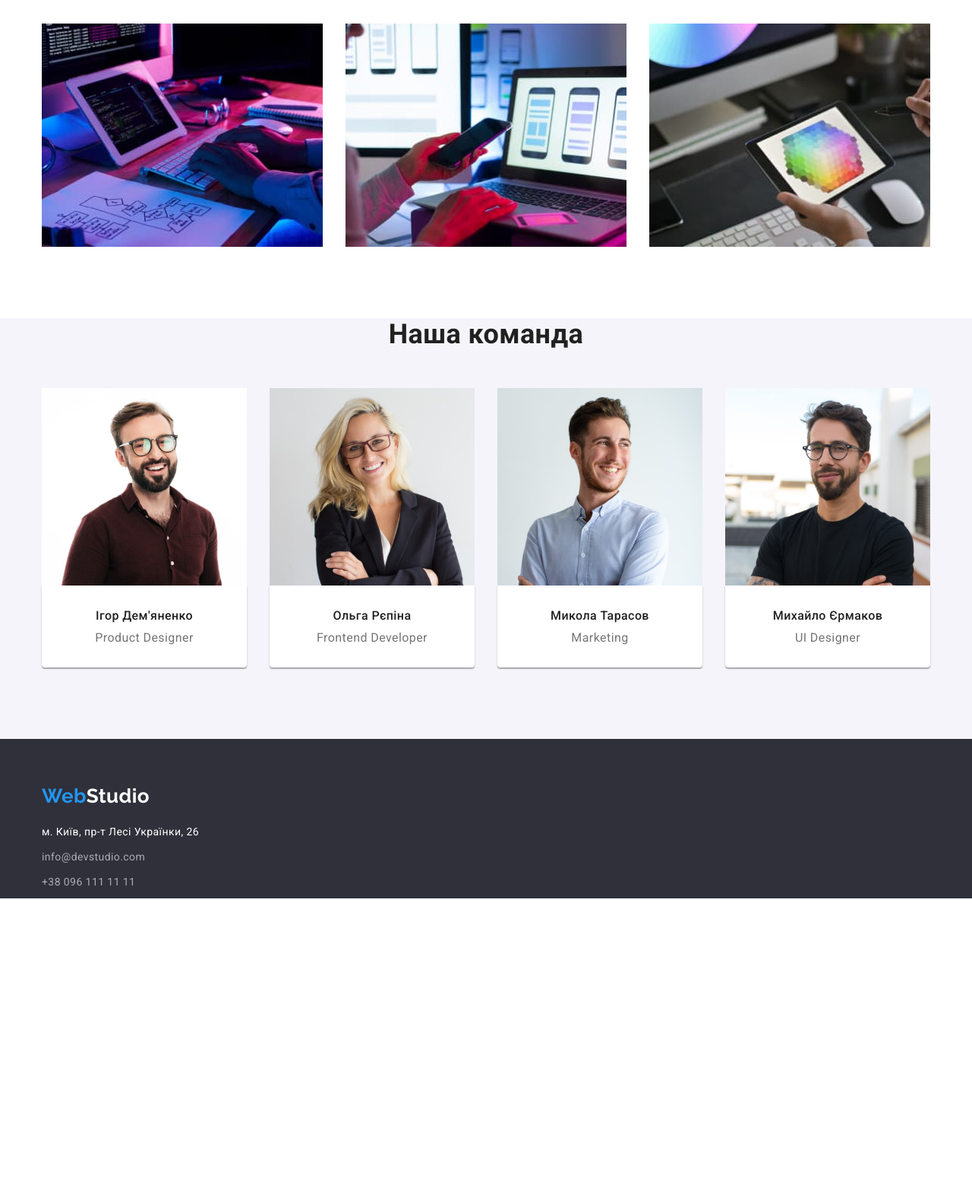
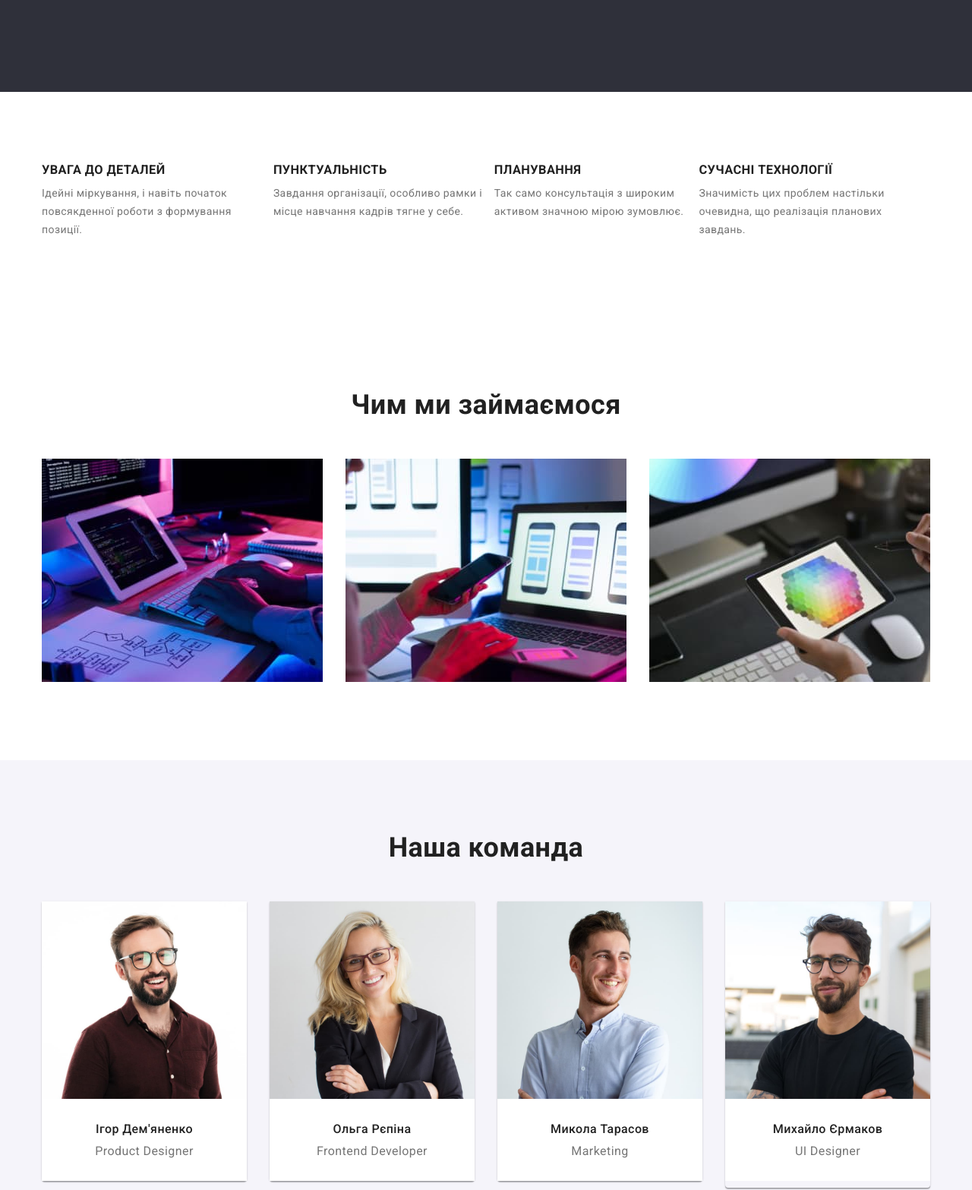
Before and after one commit to Tinkkid/goit-markup-hw-03, a plain HTML site: page index.html in a window 1280 px wide. Shown: the part 580-2147 px from the top of the page at 76% size. Before the commit the page ends 1763 px from the top, so only its background shows below. Drawn offline with nearby package versions, Linux system fonts and the light colour scheme.

Commit message:
changed margins to paddings

```diff
--- a/css/style.css
+++ b/css/style.css
@@ -122,13 +122,17 @@ img {
 
 /* Hero */
 .hero {
-  margin-bottom: 94px;
+  padding-bottom: 200px;
+  padding-top: 200px;
   background-color: var(--background-color-added);
   text-align: center;
 }
 .hero-title {
   margin-bottom: 30px;
   margin-top: 0;
+  margin-right: auto;
+  margin-left: auto;
+  max-width: 696px;
   color: var(--added-text-color);
   font-weight: 900;
   font-size: 44px;
@@ -165,9 +169,12 @@ img {
   height: 1px;
   margin: -1px;
 }
+.feature {
+  padding-bottom: 94px;
+  padding-top: 94px;
+}
 .features {
   display: flex;
-  margin-bottom: 94px;
 }
 .features .item {
   flex-basis: calc((100%-3 * 30px) / 4);
@@ -186,6 +193,10 @@ img {
 }
 
 /* Our works */
+.work {
+  padding-top: 94px;
+  padding-bottom: 94px;
+}
 .our-work {
   display: flex;
 }
@@ -194,7 +205,6 @@ img {
 }
 .our-work-title,
 .our-teams-title {
-  margin-top: 94px;
   margin-bottom: 50px;
 
   color: var(--secondary-text-color);
@@ -205,13 +215,26 @@ img {
 }
 
 /* Our teams */
+.team {
+  padding-bottom: 94px;
+  padding-top: 94px;
+  background-color: var(--secondary-background-color);
+}
+.our-teams {
+  display: flex;
+}
+.our-teams .item {
+  box-shadow: 0px 1px 3px rgba(0, 0, 0, 0.12), 0px 1px 1px rgba(0, 0, 0, 0.14),
+    0px 2px 1px rgba(0, 0, 0, 0.2);
+  border-radius: 0px 0px 4px 4px;
+}
 .border-teams {
   padding-top: 30px;
   padding-bottom: 30px;
   background: var(--primary-background-color);
-  box-shadow: 0px 1px 3px rgba(0, 0, 0, 0.12), 0px 1px 1px rgba(0, 0, 0, 0.14),
+  /* box-shadow: 0px 1px 3px rgba(0, 0, 0, 0.12), 0px 1px 1px rgba(0, 0, 0, 0.14),
     0px 2px 1px rgba(0, 0, 0, 0.2);
-  border-radius: 0px 0px 4px 4px;
+  border-radius: 0px 0px 4px 4px; */
 }
 .our-teams-name {
   margin-bottom: 10px;
@@ -229,23 +252,17 @@ img {
   line-height: 1.19;
   text-align: center;
 }
-.team {
-  background-color: var(--secondary-background-color);
-}
-.our-teams {
-  display: flex;
-  padding-bottom: 94px;
-}
 .our-teams .item:not(:last-child) {
   margin-right: 30px;
 }
 
 /* Adress */
 .footer {
+  padding-top: 60px;
+  padding-bottom: 60px;
   background-color: var(--background-color-added);
 }
 .logo-footer {
-  margin-top: 60px;
   margin-bottom: 20px;
 
   color: var(--added-text-color);
@@ -258,16 +275,15 @@ img {
   line-height: 1.2;
 }
 .footer-contacts {
-  margin-bottom: 9px;
-
   color: var(--text-color-footer);
   display: inline-block;
   font-style: normal;
   text-decoration: none;
 }
+.list .item:not(:last-child) {
+  margin-bottom: 9px;
+}
 .footer-adress {
-  margin-bottom: 9px;
-
   color: var(--added-text-color);
   display: inline-block;
   font-style: normal;
@@ -284,10 +300,13 @@ img {
 
 /* Portfolio.html */
 /* Filtr buttons */
+.main-portfolio {
+  padding-top: 94px;
+  padding-bottom: 94px;
+}
 .filtrs {
   display: flex;
   justify-content: center;
-  margin-top: 94px;
   margin-bottom: 50px;
 }
 .filtrs .item:not(:last-child) {
--- a/index.html
+++ b/index.html
@@ -59,7 +59,7 @@
         <button type="button" class="hero-button">Замовити послугу</button>
       </section>
       <!--Features-->
-      <section>
+      <section class="feature">
         <!-- Hidden heading -->
         <div class="container">
           <h2 class="visually-hidden">Особливості</h2>
@@ -95,7 +95,7 @@
         </div>
       </section>
       <!--Our works-->
-      <section>
+      <section class="work">
         <div class="container">
           <h2 class="our-work-title">Чим ми займаємося</h2>
           <ul class="our-work list">
@@ -191,7 +191,7 @@
         >
         <address>
           <ul class="list">
-            <li>
+            <li class="item">
               <a
                 href="https://goo.gl/maps/6pdL2G1aaHJUCAZU8"
                 target="_blank"
@@ -200,12 +200,12 @@
                 >м. Київ, пр-т Лесі Українки, 26</a
               >
             </li>
-            <li>
+            <li class="item">
               <a href="mailto:info@devstudio.com" class="footer-contacts"
                 >info@devstudio.com</a
               >
             </li>
-            <li>
+            <li class="item">
               <a href="tel:+380961111111" class="footer-contacts"
                 >+38 096 111 11 11</a
               >
```
Also changed, not shown: portfolio.html (+4 -6 lines).
